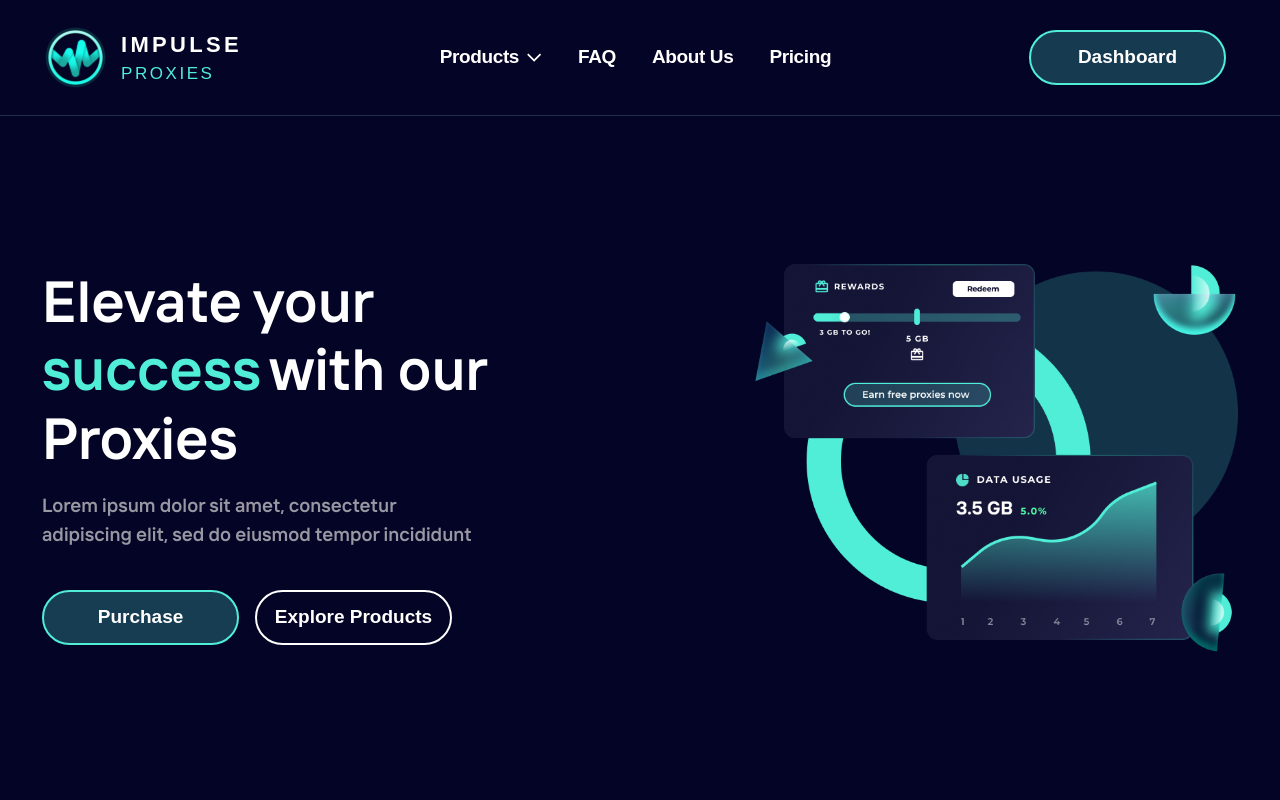
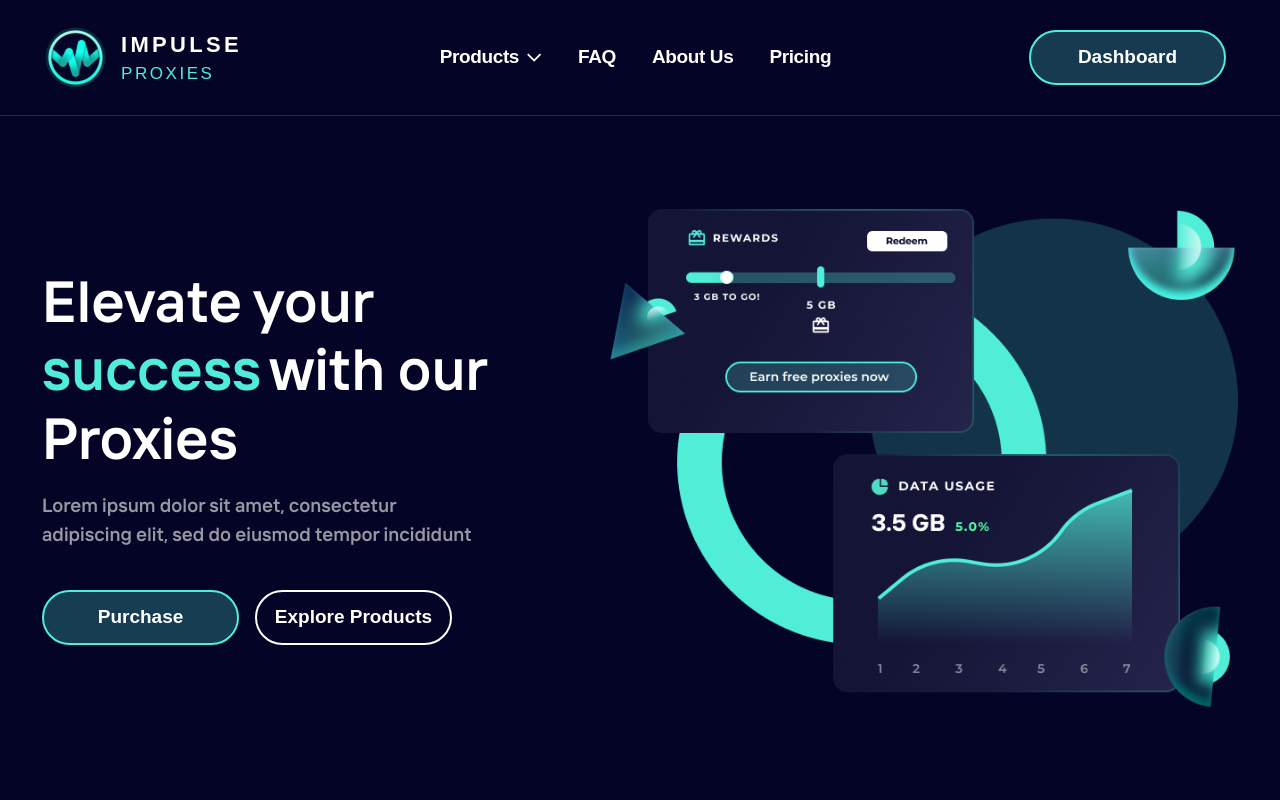
Before and after one commit to Radial-code/impulse-proxies, a Next.js app: page / in a window 1280 px wide. Shown: the top 800 px of the page. Built offline with nearby package versions, Linux system fonts and the light colour scheme.

Commit message:
hero image set

```diff
--- a/components/Hero.jsx
+++ b/components/Hero.jsx
@@ -39,7 +39,7 @@ const Hero = () => {
                 height={900}
                 src="/assets/images/png/heroImg.png"
                 alt="hero-image"
-                className="relative z-10"
+                className="relative z-10 w-full 2xl:h-[500px] xl:h-[500px] xl:max-w-[650px]"
               />
               <div className="md:hidden flex sm:mb-0 mb-5 items-center justify-center">
                 <button className=" hover:bg-transparent transition-all max-w-[197px] w-full min-h-[55px] border-[2px] border-cyan-green bg-[#163D51] rounded-[100px] font-Montserrat font-semibold sm:text-2xl text-[15px] text-white mt-10">
```
